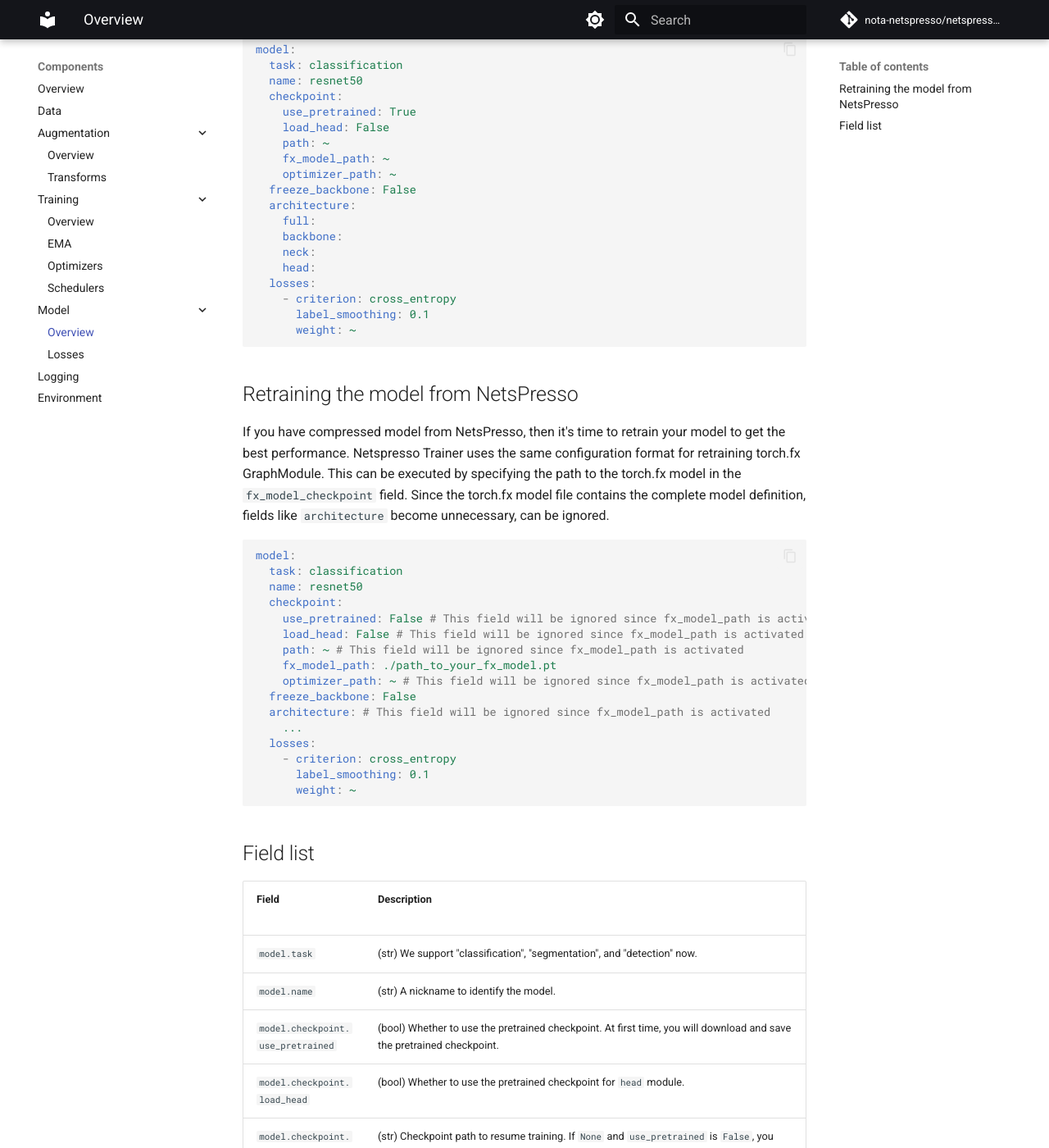
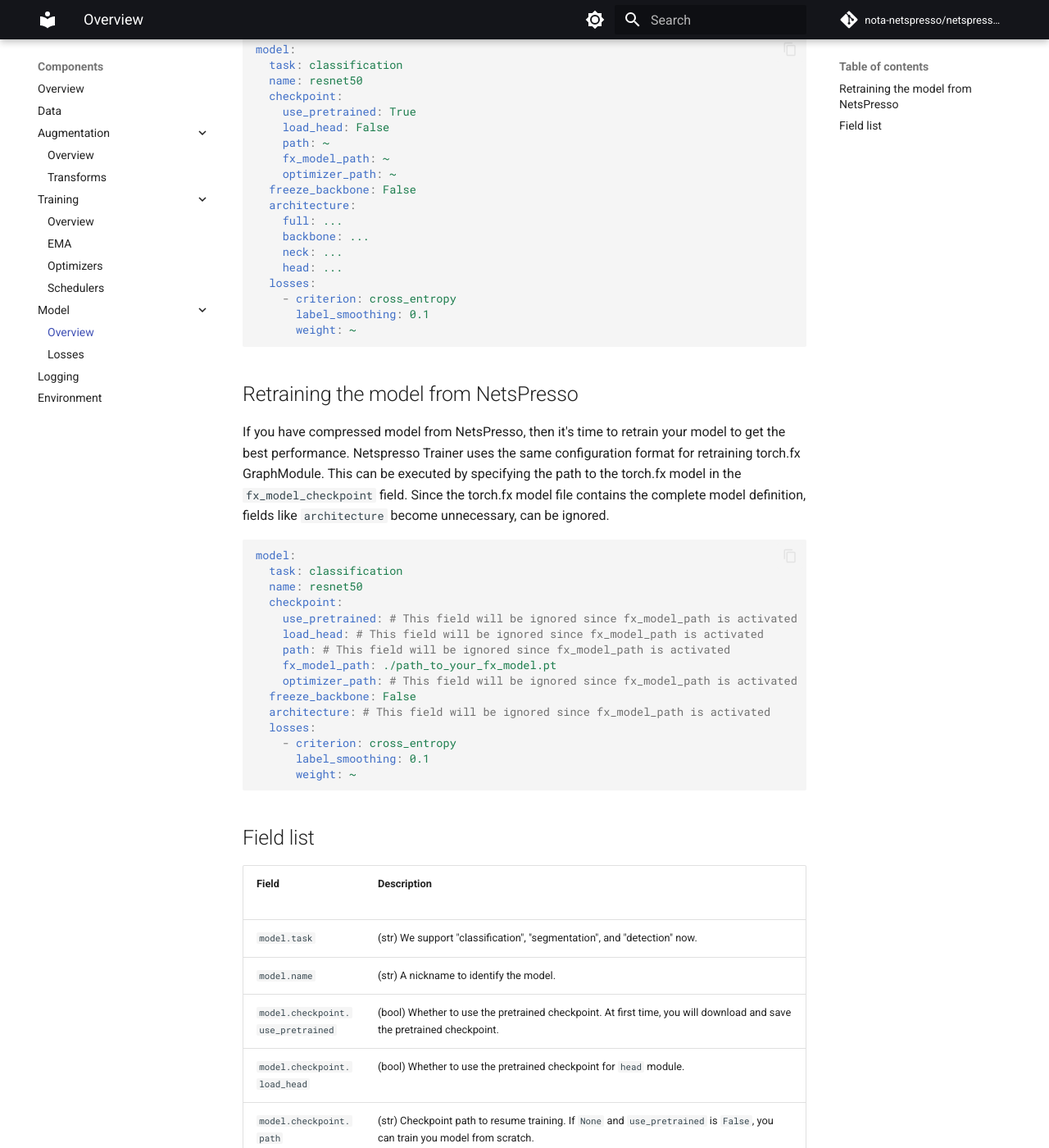
Before and after one commit to Nota-NetsPresso/netspresso-trainer, an MkDocs documentation site: the page built from docs/components/model/overview.md, in a window 1280 px wide and 1400 px high, scrolled down 496 px. Shown: the whole window at 82% size. Built offline with MkDocs 1.6.1 and Material for MkDocs 9.7.7, drawn with Linux system fonts in a browser that asks for light colours; comment, search, counter and statistics services are not loaded.

Commit message:
Fix typo

```diff
--- a/docs/components/model/overview.md
+++ b/docs/components/model/overview.md
@@ -16,10 +16,10 @@
     optimizer_path: ~
   freeze_backbone: False
   architecture:
-    full:
-    backbone:
-    neck:
-    head:
+    full: ...
+    backbone: ...
+    neck: ...
+    head: ...
   losses:
     - criterion: cross_entropy
       label_smoothing: 0.1
@@ -35,14 +35,13 @@
   task: classification
   name: resnet50
   checkpoint:
-    use_pretrained: False # This field will be ignored since fx_model_path is activated
-    load_head: False # This field will be ignored since fx_model_path is activated
-    path: ~ # This field will be ignored since fx_model_path is activated
+    use_pretrained: # This field will be ignored since fx_model_path is activated
+    load_head: # This field will be ignored since fx_model_path is activated
+    path: # This field will be ignored since fx_model_path is activated
     fx_model_path: ./path_to_your_fx_model.pt
-    optimizer_path: ~ # This field will be ignored since fx_model_path is activated
+    optimizer_path: # This field will be ignored since fx_model_path is activated
   freeze_backbone: False
   architecture: # This field will be ignored since fx_model_path is activated
-    ...
   losses:
     - criterion: cross_entropy
       label_smoothing: 0.1
```
Also changed, not shown: SECURITY.md (+1 -1 lines).
